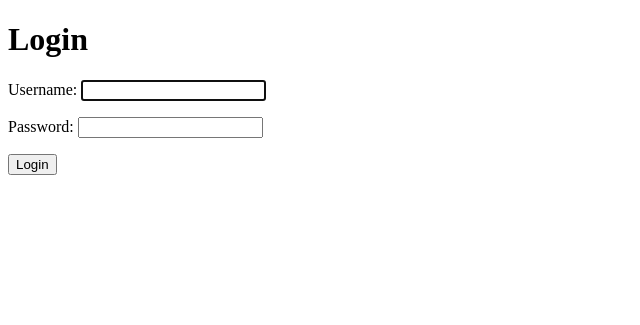
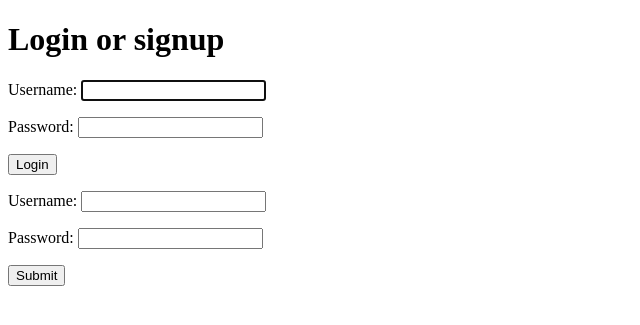
Before and after one commit to 00fire/Mortgage-Mayhem, a Django app: page /app2/login/ in a window 1280 px wide. Shown: the top 325 px of the page, without its empty margins (0-640 px from the left). Run offline with Django 5.2, Linux system fonts and the light colour scheme.

Commit message:
login or signup page

```diff
--- a/app2/templates/login.html
+++ b/app2/templates/login.html
@@ -6,13 +6,17 @@
     <title>Login</title>
 </head>
 <body>
-    <h1>Login</h1>
+    <h1>Login or signup</h1>
 
     <form method="POST" action="{% url 'login' %}">
         {% csrf_token %}
         {{ form.as_p }}  <!-- This will display the form fields -->
         <button type="submit">Login</button>
     </form>
-
+    <form method="POST" action="{% url 'user_profile' %}">
+        {% csrf_token %}
+        {{ form.as_p }}  <!-- Render form fields here -->
+        <button type="submit">Submit</button>
+    </form>
 </body>
 </html>
```
